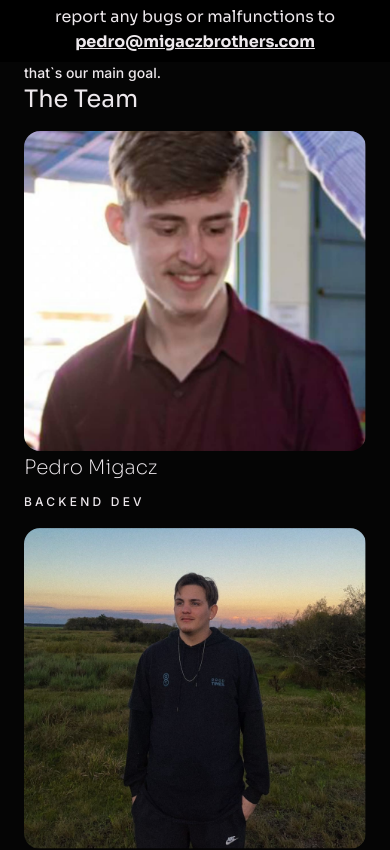
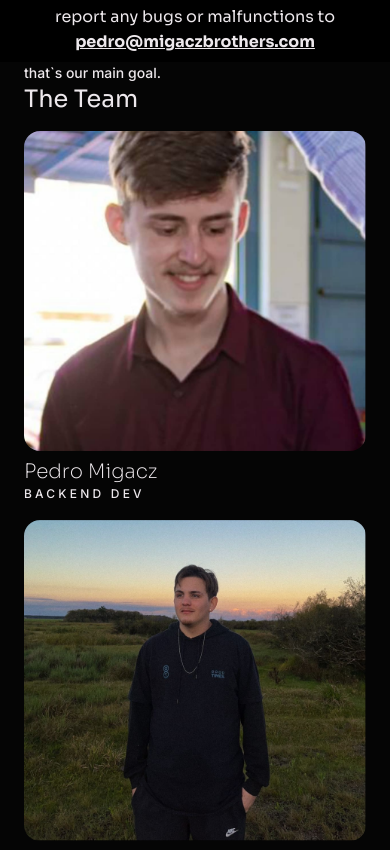
Before and after one commit to Migacz-Brothers/migacz-brothers, a Next.js app: page /about in a window 390 px wide. Shown: the part 782-1632 px from the top of the page. Built offline with nearby package versions, Linux system fonts and the light colour scheme.

Commit message:
fix mobile margins

```diff
--- a/app/about/Team.tsx
+++ b/app/about/Team.tsx
@@ -71,9 +71,14 @@ const Card = ({ src, title, role, delay }: CardProps) => {
       whileInView={{ opacity: 1 }}
       viewport={{ once: true, amount: 0.1 }}
       transition={{ duration: 0.4, ease: 'easeInOut', delay: delay }}
+      className='inline-block'
     >
-      <Image src={src} alt={''} className='rounded-2xl mb-1 md:max-w-full' />
-      <h3 className='font-header font-extralight leading-header md:text-2xl text-xl mb-2'>
+      <Image
+        src={src}
+        alt={''}
+        className='rounded-2xl md:mb-1 mb-2 md:max-w-full'
+      />
+      <h3 className='font-header font-extralight leading-header md:text-2xl text-xl md:mb-0 -mb-1'>
         {title}
       </h3>
       <span className='font-body font-medium leading-header tracking-[3.2px] md:text-base text-xs'>
```
